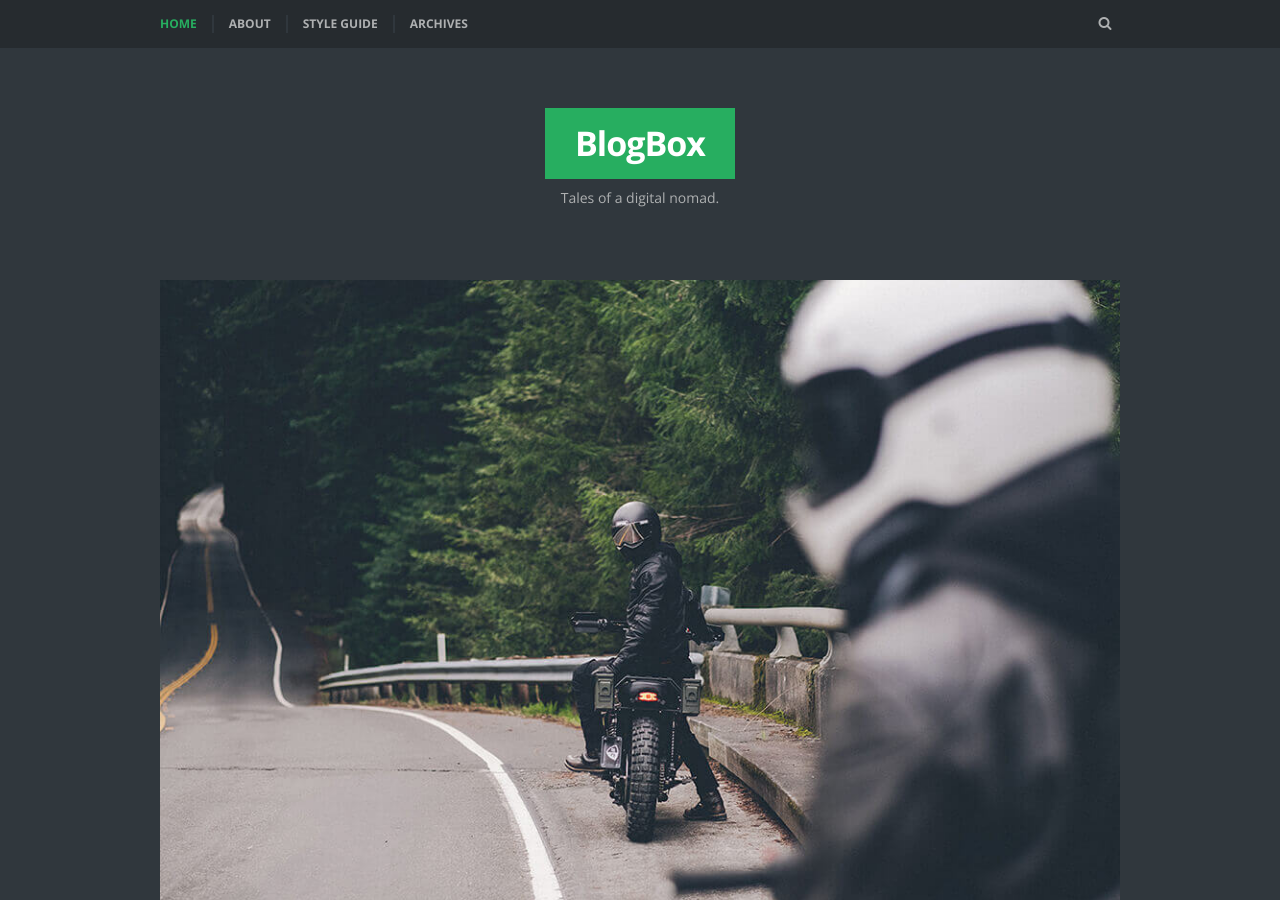
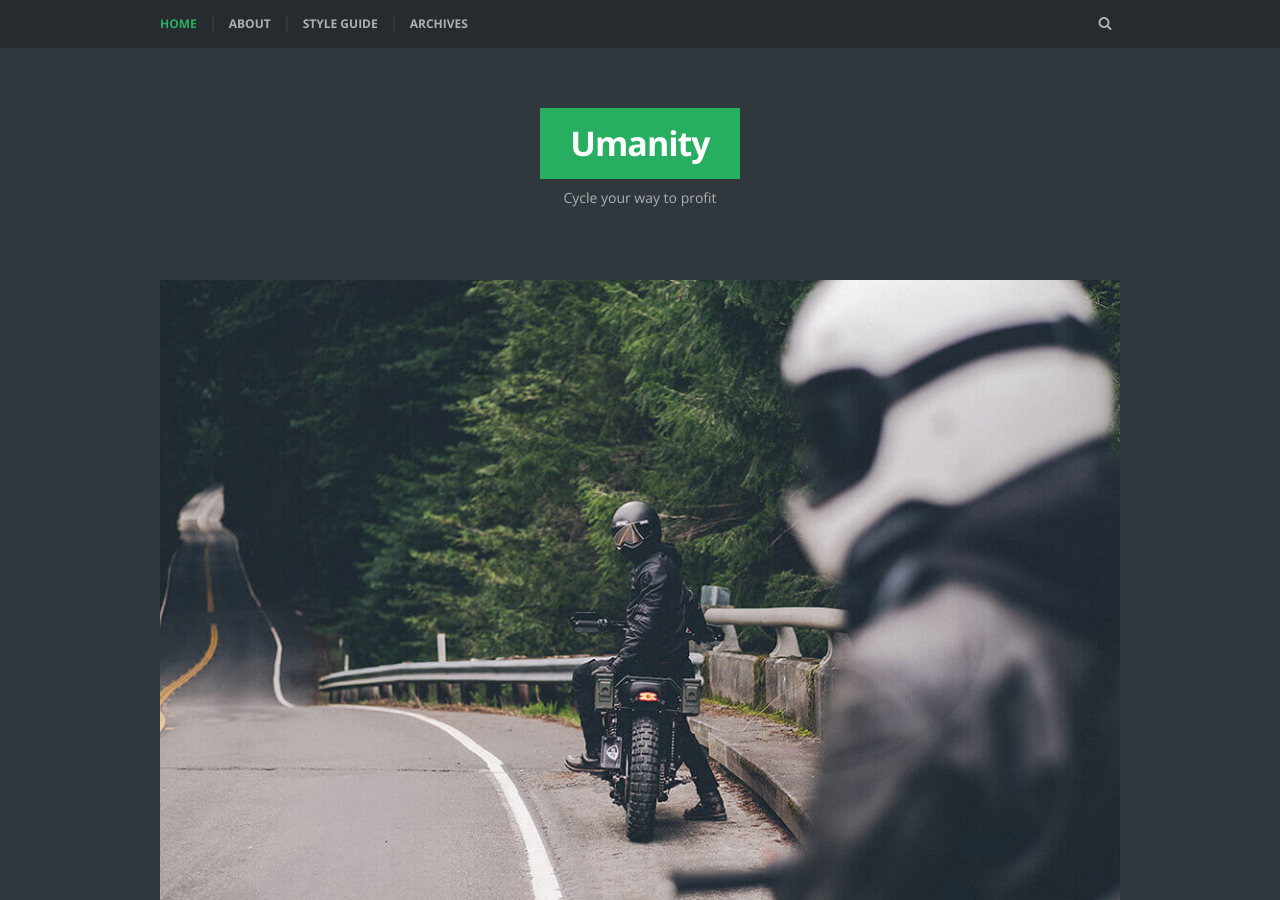
Before and after one commit to Umanity-Ride/Umanity.site, a Jekyll site: the page built from index.html, in a window 1280 px wide and 900 px high. Built offline with Jekyll 4.4.1, drawn with Linux system fonts in a browser that asks for light colours; some web fonts are replaced; the list of posts is cut into pages by our own code; some of the changed text lies outside the part shown.

Commit message:
change title

```diff
--- a/_config.yml
+++ b/_config.yml
@@ -6,10 +6,10 @@
 # 'jekyll serve'. If you change this file, please restart the server process.
 
 # Site title
-title: BlogBox
+title: Umanity
 
 # Below the site title
-tagline: Tales of a digital nomad.
+tagline: Cycle your way to profit
 
 # Site logo
 logo:
```
